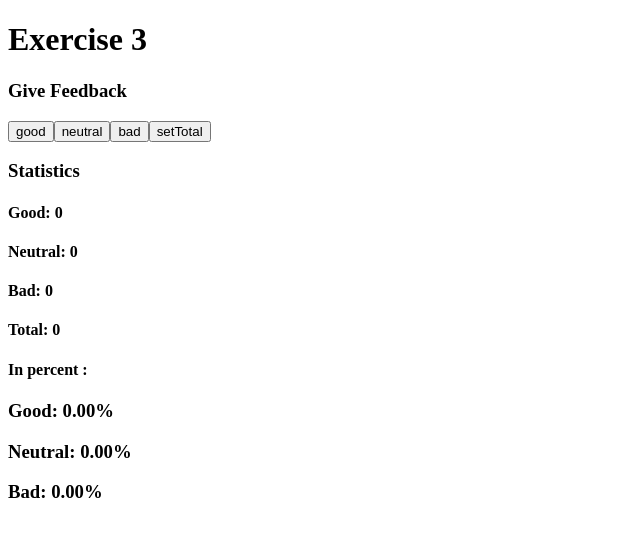
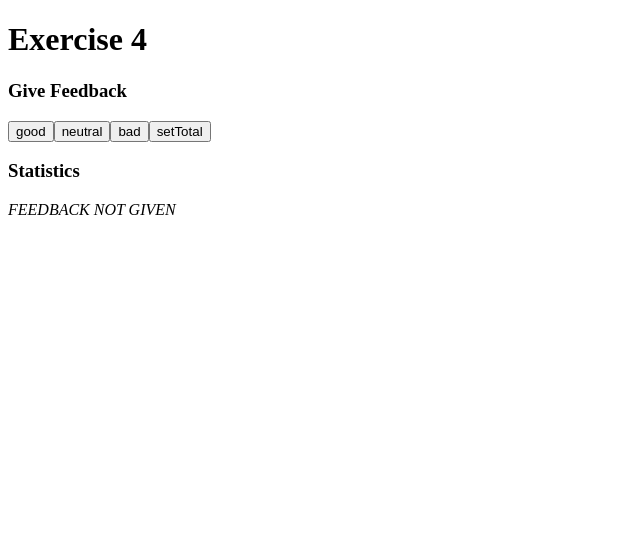
Before and after one commit to Pasangcrp/MERN-exercises, a React (Vite) app: page / in a window 1280 px wide. Shown: the top 536 px of the page, without its empty margins (0-640 px from the left). Built offline with nearby package versions, Linux system fonts and the light colour scheme.

Commit message:
commited exercise4 in branch exercise4

```diff
--- a/src/exercise3.jsx
+++ b/src/exercise4.jsx
@@ -1,21 +1,4 @@
 import { useState } from "react";
-
-const Statistics = ({ good, neutral, bad, total, percent }) => {
-  return (
-    <div>
-      <h3>Statistics</h3>
-      <h4>Good: {good}</h4>
-      <h4>Neutral: {neutral}</h4>
-      <h4>Bad: {bad}</h4>
-      <h4>Total: {total}</h4>
-
-      <h4>In percent :</h4>
-      <h3>Good: {percent.good.toFixed(2)}%</h3>
-      <h3>Neutral: {percent.neutral.toFixed(2)}%</h3>
-      <h3>Bad: {percent.bad.toFixed(2)}%</h3>
-    </div>
-  );
-};
 
 const App = () => {
   const [good, setGood] = useState(0);
@@ -52,20 +35,32 @@ const App = () => {
 
   return (
     <div>
-      <h1>Exercise 3</h1>
+      <h1>Exercise 4</h1>
       <h3>Give Feedback</h3>
       <button onClick={handleGood}>good</button>
       <button onClick={handleNeutral}>neutral</button>
       <button onClick={handleBad}>bad</button>
       <button onClick={handleTotal}>setTotal</button>
 
-      <Statistics
-        good={good}
-        neutral={neutral}
-        bad={bad}
-        total={total}
-        percent={percent}
-      />
+      <h3>Statistics</h3>
+
+      {total === 0 ? (
+        <p>
+          <i>FEEDBACK NOT GIVEN</i>
+        </p>
+      ) : (
+        <>
+          <h4>Good: {good}</h4>
+          <h4>Neutral: {neutral}</h4>
+          <h4>Bad: {bad}</h4>
+          <h4>Total: {total}</h4>
+
+          <h1>In percent :</h1>
+          <h3>Good: {percent.good.toFixed(2)}%</h3>
+          <h3>Neutral: {percent.neutral.toFixed(2)}%</h3>
+          <h3>Bad: {percent.bad.toFixed(2)}%</h3>
+        </>
+      )}
     </div>
   );
 };
--- a/src/main.jsx
+++ b/src/main.jsx
@@ -1,6 +1,6 @@
 import React from "react";
 import ReactDOM from "react-dom/client";
-import App from "./exercise3.jsx";
+import App from "./exercise4.jsx";
 
 ReactDOM.createRoot(document.getElementById("root")).render(
   <React.StrictMode>
```
